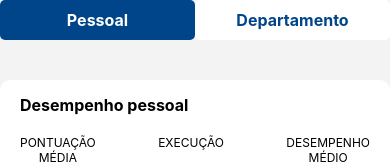
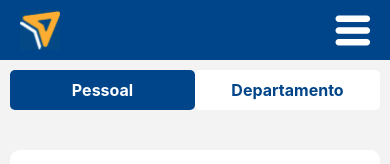
Before and after one commit to Jeann-Cavalcante/Gauges, a React Native app: screen / in a window 390 px wide. Shown: the top 164 px of the page. Built offline with nearby package versions, Linux system fonts and the light colour scheme.

Commit message:
feat: menu

```diff
--- a/App.tsx
+++ b/App.tsx
@@ -7,7 +7,7 @@ export default function App() {
   return (
     <View style={globalStyles.container}>
       <Home />
-      <StatusBar style="auto" />
+      <StatusBar style="light" backgroundColor="#004589" />
     </View>
   );
 }
--- /dev/null
+++ b/src/components/Menu/index.tsx
@@ -0,0 +1,18 @@
+import { styles } from "./styles";
+import { View, Image } from "react-native";
+import { Fontisto } from '@expo/vector-icons';
+
+const Menu = () => {
+  return (
+    <View style={styles.container}>
+      <Image
+        style={styles.image}
+        source={require("../../../assets/images/logo.png")}
+      />
+
+      <Fontisto name="nav-icon-a" size={30} color="white" />
+    </View>
+  );
+}
+
+export default Menu;
--- /dev/null
+++ b/src/components/Menu/styles.ts
@@ -0,0 +1,16 @@
+import { StyleSheet } from "react-native";
+
+export const styles = StyleSheet.create({
+  container: {
+    height: 60,
+    flexDirection: "row",
+    backgroundColor: "#004589",
+    alignItems: "center",
+    justifyContent: "space-between",
+    paddingHorizontal: 20,
+  },
+  image: {
+    width: 40,
+    height: 40,
+  }
+});
--- a/src/screens/Home/index.tsx
+++ b/src/screens/Home/index.tsx
@@ -5,6 +5,7 @@ import Appointments from "../../components/Appointments";
 import Pie from "../../components/Pie";
 import Tabs from "../../components/Tabs";
 import { useState } from "react";
+import Menu from "../../components/Menu";
 
 
 const Home = () => {
@@ -15,8 +16,9 @@ const Home = () => {
   };
 
   return (
-    <SafeAreaView style={styles.container}>
-      <ScrollView>
+    <SafeAreaView style={{flex: 1}}>
+      <Menu />
+      <ScrollView style={styles.container}>
         <Tabs handleActive={handleActive} active={active} />
         <View style={styles.dp}>
           <Text style={styles.title}>Desempenho pessoal</Text>
--- a/src/screens/Home/styles.ts
+++ b/src/screens/Home/styles.ts
@@ -1,10 +1,9 @@
-import { StyleSheet, Platform } from "react-native";
+import { StyleSheet } from "react-native";
 
 export const styles = StyleSheet.create({
   container: {
     flex: 1,
     padding: 10,
-    backgroundColor: "#F3F3F4",
   },
   dp: {
     position: "relative",
```
Also changed, not shown: assets/images/logo.png (added).
